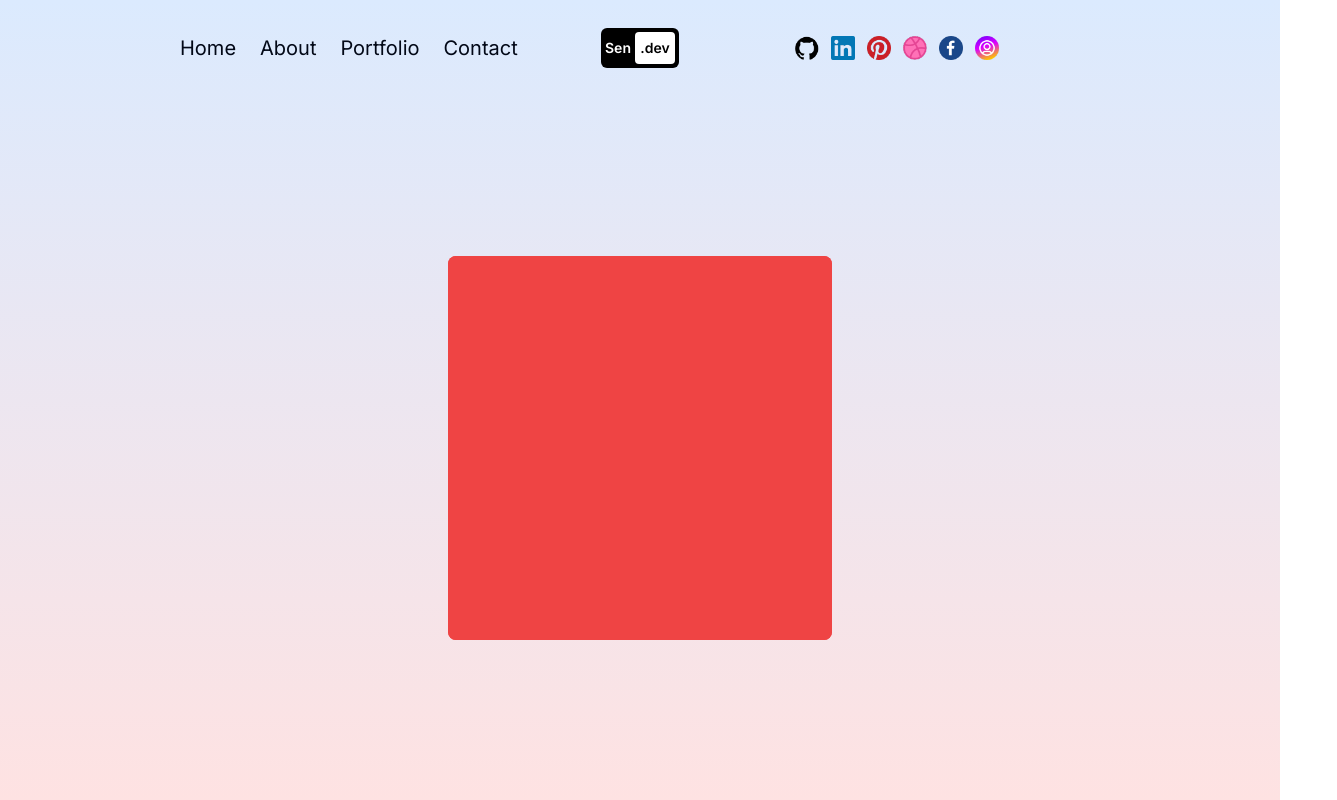
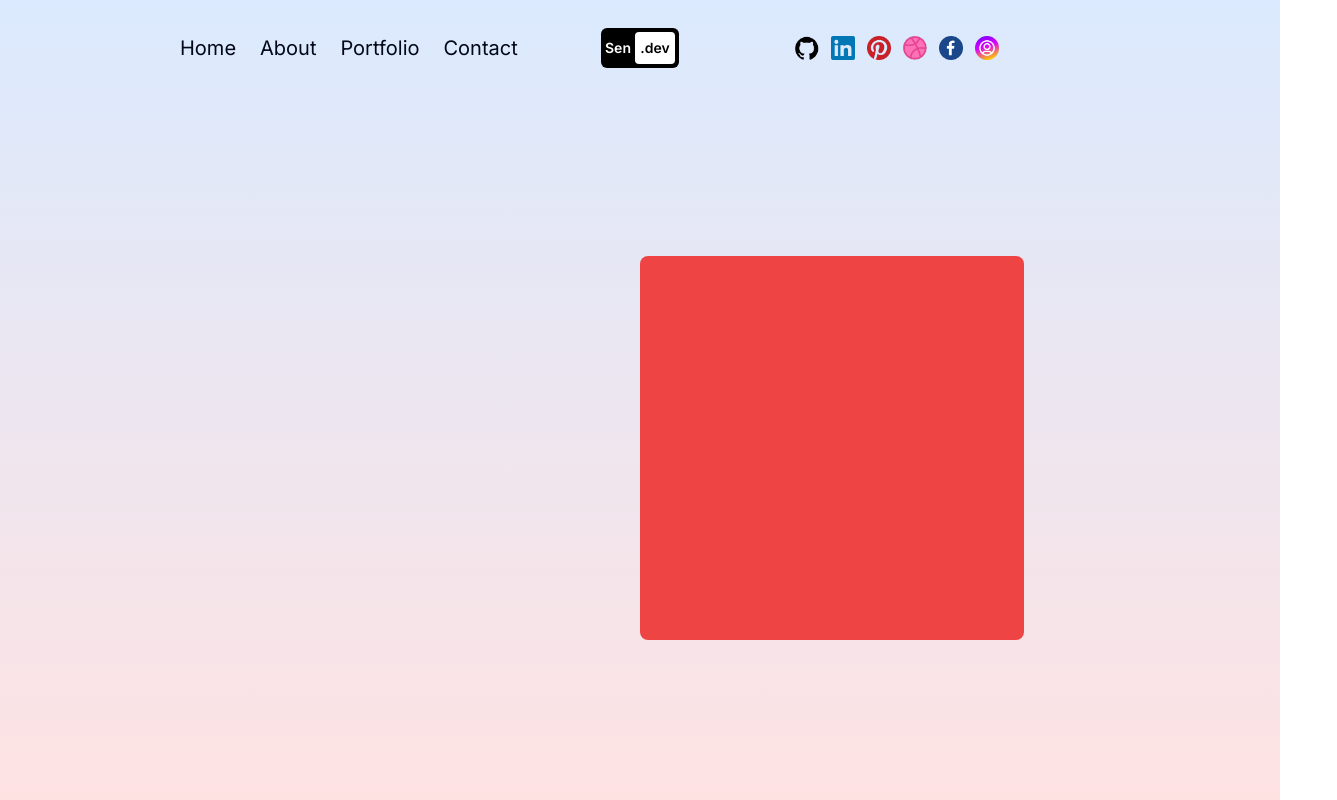
Before and after one commit to Isur-Sen9828/Isur-Sen98, a Next.js app: page /testanimations in a window 1280 px wide. Shown: the whole page, 1337 px wide, since content can reach past the window. Built offline with nearby package versions, Linux system fonts and the light colour scheme.

Commit message:
feat: removed text animations

```diff
--- a/src/app/testanimations/page.jsx
+++ b/src/app/testanimations/page.jsx
@@ -19,11 +19,11 @@ const TestPage = () => {
         variants={variants}
         animate="variant1"
         ></motion.div>
-        <motion.div className="w-96 h-96 bg-red-500 rounded-lg "
+        {/* <motion.div className="w-96 h-96 bg-red-500 rounded-lg "
         initial={{x:+700, opacity:0}}
         animate={{x:-192, opacity:100}}
         transition={{duration:2}}
-        ></motion.div>
+        ></motion.div> */}
 
     </div>
   )
```
